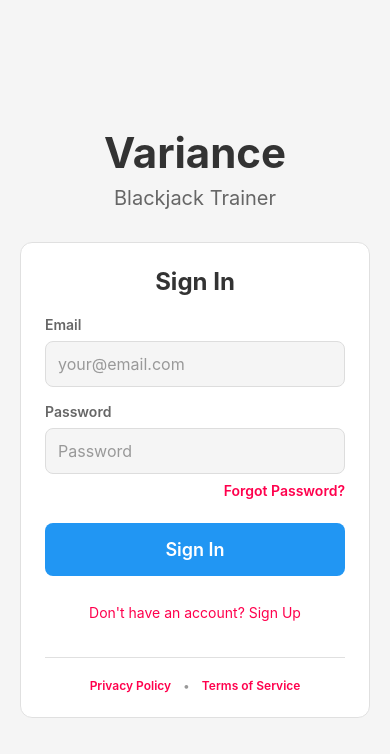
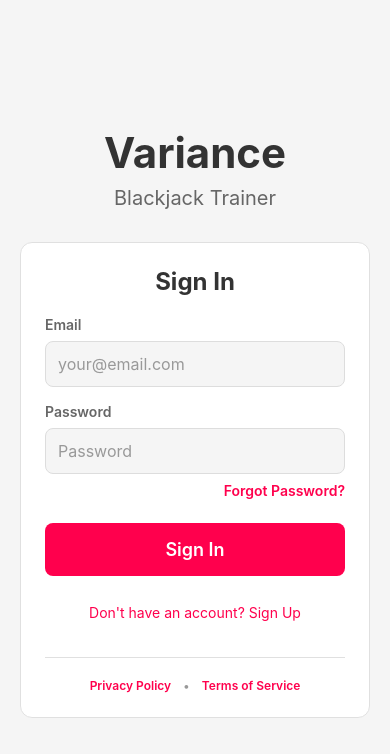
Before and after one commit to jackson-lafrance/variance, a React Native app in the folder mobile/: screen /Auth in a window 390 px wide. Shown: the top 754 px of the page. Built offline with nearby package versions, Linux system fonts and the light colour scheme; no server answers.

Commit message:
fix: update primary button colors to match design system
- Change Auth submit button to #FF004D
- Change Settings save button to #FF004D
- Change Dashboard buttons to #FF004D
- Update simulation card borders to #FF004D
- Ensure consistent primary red color usage

```diff
--- a/mobile/src/screens/Auth.tsx
+++ b/mobile/src/screens/Auth.tsx
@@ -345,7 +345,7 @@ const styles = StyleSheet.create({
     textAlign: 'center',
   },
   submitButton: {
-    backgroundColor: '#2196f3',
+    backgroundColor: '#FF004D',
     padding: 16,
     borderRadius: 8,
     alignItems: 'center',
--- a/mobile/src/screens/Dashboard.tsx
+++ b/mobile/src/screens/Dashboard.tsx
@@ -460,7 +460,7 @@ const styles = StyleSheet.create({
     color: '#f44336',
   },
   addButton: {
-    backgroundColor: '#2196f3',
+    backgroundColor: '#FF004D',
     padding: 16,
     borderRadius: 12,
     alignItems: 'center',
@@ -518,7 +518,7 @@ const styles = StyleSheet.create({
     backgroundColor: '#757575',
   },
   submitButton: {
-    backgroundColor: '#2196f3',
+    backgroundColor: '#FF004D',
   },
   formButtonText: {
     color: '#fff',
--- a/mobile/src/screens/Settings.tsx
+++ b/mobile/src/screens/Settings.tsx
@@ -290,7 +290,7 @@ const getStyles = (isDark: boolean) => StyleSheet.create({
     textAlign: 'center',
   },
   saveButton: {
-    backgroundColor: '#2196f3',
+    backgroundColor: '#FF004D',
     padding: 16,
     borderRadius: 12,
     alignItems: 'center',
```
